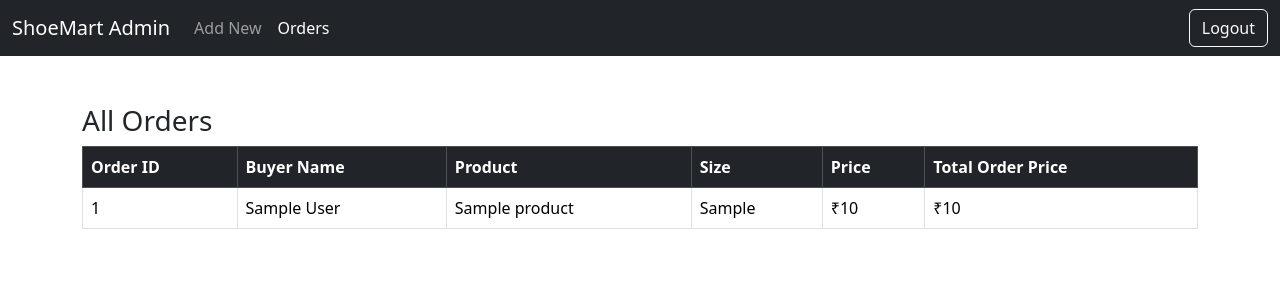
After one commit to PranotiPatil2305/shoemart, a PHP site: page /admin_orders.php in a window 1280 px wide. The commit adds this page. Shown: the top 300 px of the page. Run offline with PHP 8.4, Linux system fonts and the light colour scheme; the visitor is signed in with stand-in values (Sample User, id 1); tables that the repository leaves empty or names only in its code hold one stand-in row (values such as "Sample post").

Commit message:
admin orders

```diff
--- a/admin_home.php
+++ b/admin_home.php
@@ -19,7 +19,7 @@ if (!isset($_SESSION['role']) || $_SESSION['role'] !== 'admin') {
             <div class="collapse navbar-collapse">
                 <ul class="navbar-nav me-auto">
                     <li class="nav-item"><a class="nav-link" href="add_product.php">Add New Product</a></li>
-                    <li class="nav-item"><a class="nav-link" href="#">Orders</a></li>
+                    <li class="nav-item"><a class="nav-link" href="admin_orders.php">Orders</a></li>
                     <li class="nav-item"><a class="nav-link" href="logout.php">Logout</a></li>
                 </ul>
             </div>
--- /dev/null
+++ b/admin_orders.php
@@ -0,0 +1,80 @@
+<?php
+include('db.php');
+
+if (!isset($_SESSION['role']) || $_SESSION['role'] !== 'admin') {
+    header("Location: login.php");
+    exit;
+}
+?>
+
+<!DOCTYPE html>
+<html>
+<head>
+    <title>Admin Orders</title>
+    <link href="https://cdn.jsdelivr.net/npm/bootstrap@5.3.2/dist/css/bootstrap.min.css" rel="stylesheet">
+</head>
+<body>
+<nav class="navbar navbar-expand-lg navbar-dark bg-dark">
+    <div class="container-fluid">
+        <a class="navbar-brand" href="admin_dashboard.php">ShoeMart Admin</a>
+        <div class="collapse navbar-collapse">
+            <ul class="navbar-nav me-auto">
+                <li class="nav-item"><a class="nav-link" href="add_product.php">Add New</a></li>
+                <li class="nav-item"><a class="nav-link active" href="admin_orders.php">Orders</a></li>
+            </ul>
+            <ul class="navbar-nav ms-auto">
+                <li class="nav-item"><a href="logout.php" class="btn btn-outline-light">Logout</a></li>
+            </ul>
+        </div>
+    </div>
+</nav>
+
+<div class="container mt-5">
+    <h3>All Orders</h3>
+    <table class="table table-bordered table-hover">
+        <thead class="table-dark">
+            <tr>
+                <th>Order ID</th>
+                <th>Buyer Name</th>
+                <th>Product</th>
+                <th>Size</th>
+                <th>Price</th>
+                <th>Total Order Price</th>
+            </tr>
+        </thead>
+        <tbody>
+        <?php
+        $sql = "
+        SELECT o.id AS order_id, o.total_price, u.name AS buyer_name,
+               p.name AS product_name, p.price AS product_price,
+               oi.size
+        FROM orders o
+        JOIN users u ON o.user_id = u.id
+        JOIN order_items oi ON oi.order_id = o.id
+        JOIN products p ON p.id = oi.product_id
+        ORDER BY o.id DESC";
+
+        $result = $conn->query($sql);
+
+        if ($result->num_rows > 0) {
+            while ($row = $result->fetch_assoc()) {
+                echo "<tr>
+                    <td>{$row['order_id']}</td>
+                    <td>{$row['buyer_name']}</td>
+                    <td>{$row['product_name']}</td>
+                    <td>{$row['size']}</td>
+                    <td>₹{$row['product_price']}</td>
+                    <td>₹{$row['total_price']}</td>
+                </tr>";
+            }
+        } else {
+            echo "<tr><td colspan='6' class='text-center'>No orders found.</td></tr>";
+        }
+        ?>
+        </tbody>
+    </table>
+</div>
+
+<script src="https://cdn.jsdelivr.net/npm/bootstrap@5.3.2/dist/js/bootstrap.bundle.min.js"></script>
+</body>
+</html>
```
Also changed, not shown: user_home.php (+35 -24 lines).
